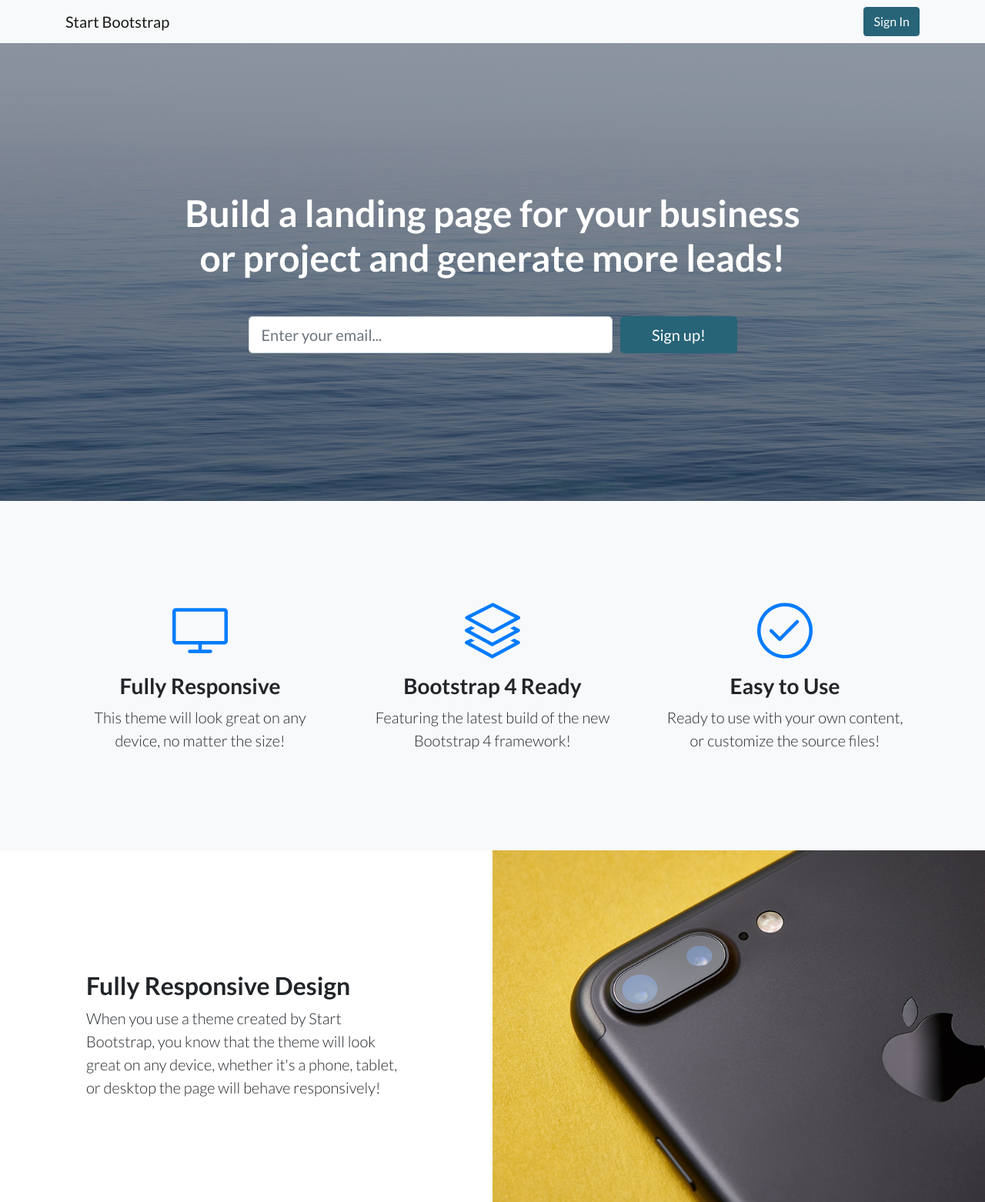
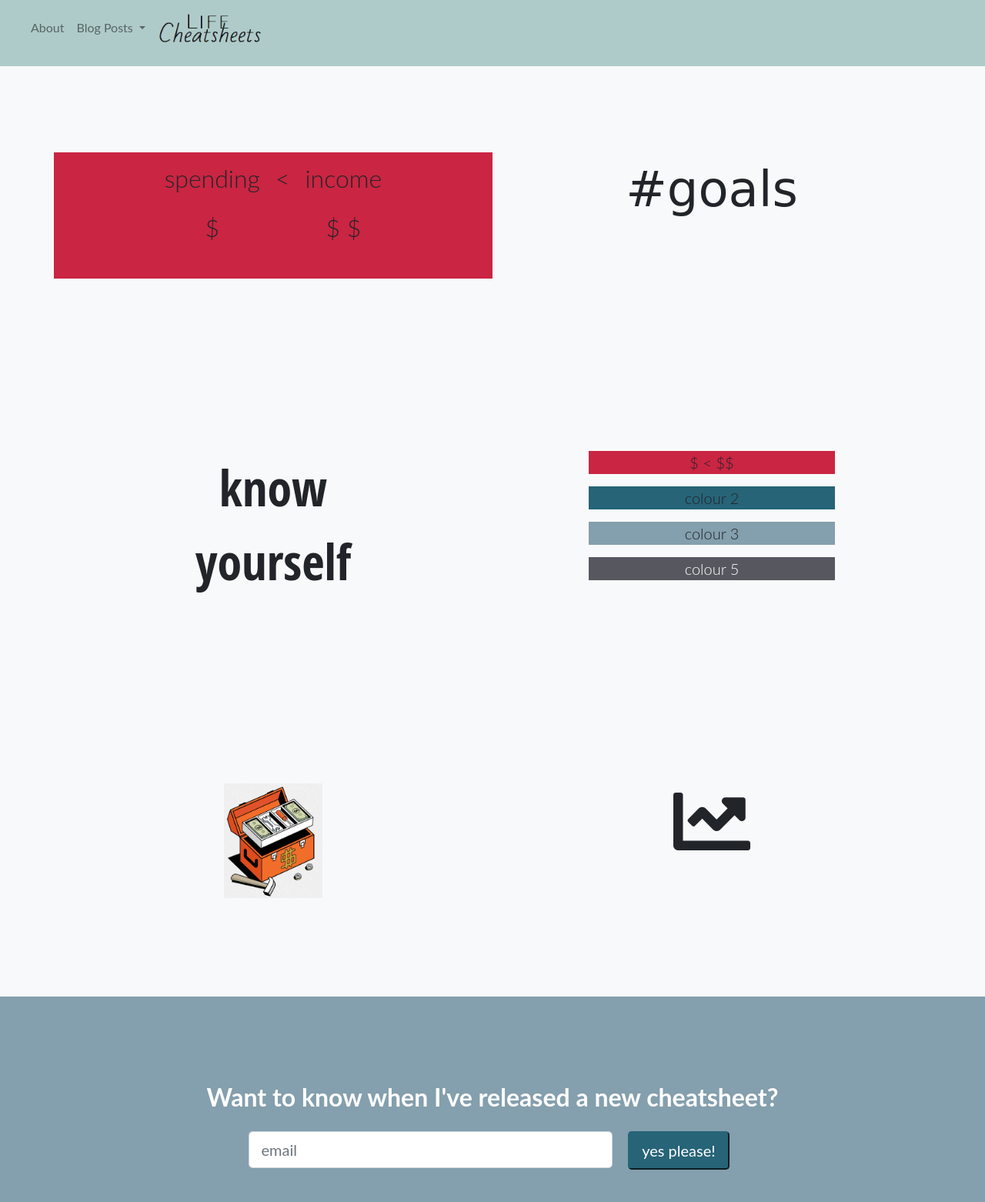
Before and after one commit to amnalepa/amnalepa.github.io, a website: page index.html in a window 1280 px wide. Shown: the top 1562 px of the page at 77% size. Drawn offline with Linux system fonts and the light colour scheme.

Commit message:
changing main page

```diff
--- a/index.html
+++ b/index.html
@@ -2,21 +2,29 @@
 <html lang="en">
 
 <head>
+  <script data-ad-client="ca-pub-6469626425988510" async src="https://pagead2.googlesyndication.com/pagead/js/adsbygoogle.js"></script>
 
   <meta charset="utf-8">
   <meta name="viewport" content="width=device-width, initial-scale=1, shrink-to-fit=no">
   <meta name="description" content="">
   <meta name="author" content="">
 
-  <title>Landing Page - Start Bootstrap Theme</title>
+  <title>financial cheatsheet</title>
 
   <!-- Bootstrap core CSS -->
   <link href="vendor/bootstrap/css/bootstrap.min.css" rel="stylesheet">
 
+  <!-- Google fonts -->
+  <link href="https://fonts.googleapis.com/css?family=Dancing+Script&display=swap" >
+  <!-- <link href="https://fonts.googleapis.com/css?family=Dancing+Script|Open+Sans+Condensed:300&display=swap" rel="stylesheet"> -->
+  <link href="https://fonts.googleapis.com/css?family=Julius+Sans+One&display=swap" rel="stylesheet">
+  <!-- font for logo -->
+  <link href="https://fonts.googleapis.com/css?family=Bad+Script&display=swap" rel="stylesheet">
+
+
   <!-- Custom fonts for this template -->
   <link href="vendor/fontawesome-free/css/all.min.css" rel="stylesheet">
   <link href="vendor/simple-line-icons/css/simple-line-icons.css" rel="stylesheet" type="text/css">
-  <link href="https://fonts.googleapis.com/css?family=Lato:300,400,700,300italic,400italic,700italic" rel="stylesheet" type="text/css">
 
   <!-- Custom styles for this template -->
   <link href="css/landing-page.min.css" rel="stylesheet">
@@ -25,147 +33,168 @@
 
 <body>
 
-  <!-- Navigation -->
-  <nav class="navbar navbar-light bg-light static-top">
-    <div class="container">
-      <a class="navbar-brand" href="#">Start Bootstrap</a>
-      <a class="btn btn-primary" href="#">Sign In</a>
-    </div>
-  </nav>
+  <!--navbar -->
+  <nav class="navbar navbar-light" style="background-color: #AECBC9;">
+  <nav class="navbar navbar-expand-lg">
 
-  <!-- Masthead -->
-  <header class="masthead text-white text-center">
-    <div class="overlay"></div>
-    <div class="container">
-      <div class="row">
-        <div class="col-xl-9 mx-auto">
-          <h1 class="mb-5">Build a landing page for your business or project and generate more leads!</h1>
+  <button class="navbar-toggler" type="button" data-toggle="collapse" data-target="#navbarSupportedContent" aria-controls="navbarSupportedContent" aria-expanded="false" aria-label="Toggle navigation">
+    <span class="navbar-toggler-icon"></span>
+  </button>
+
+  <div class="collapse navbar-collapse" id="navbarSupportedContent">
+    <ul class="navbar-nav mr-auto">
+      <!-- <li class="nav-item active">
+        <a class="nav-link" href="#">Home <span class="sr-only">(current)</span></a>
+      </li> -->
+      <li class="nav-item">
+        <a class="nav-link" href="#">About</a>
+      </li>
+      <li class="nav-item dropdown">
+        <a class="nav-link dropdown-toggle" href="#" id="navbarDropdown" role="button" data-toggle="dropdown" aria-haspopup="true" aria-expanded="false">
+          Blog Posts
+        </a>
+        <div class="dropdown-menu" aria-labelledby="navbarDropdown">
+          <a class="dropdown-item" href="spending-less-than-income.html">Spending < Income</a>
+          <a class="dropdown-item" href="goals.html">Goals</a>
+          <a class="dropdown-item" href="know-yourself">Know Yourself</a>
+          <a class="dropdown-item" href="#">Financial Toolbox</a>
+          <a class="dropdown-item" href="#">A Better Tomorrow</a>
+          <!-- <div class="dropdown-divider"></div>
+          <a class="dropdown-item" href="#">Something else here</a> -->
         </div>
-        <div class="col-md-10 col-lg-8 col-xl-7 mx-auto">
-          <form>
-            <div class="form-row">
-              <div class="col-12 col-md-9 mb-2 mb-md-0">
-                <input type="email" class="form-control form-control-lg" placeholder="Enter your email...">
-              </div>
-              <div class="col-12 col-md-3">
-                <button type="submit" class="btn btn-block btn-lg btn-primary">Sign up!</button>
-              </div>
-            </div>
-          </form>
-        </div>
-      </div>
-    </div>
-  </header>
+      </li>
+      <li class="nav-item">
+        <img src="images/logo.png" href="#" width="80%" height="80%">
+        <!-- <a class="navbar-brand life" href="#">Life <br><span class="cheatsheets">Cheatsheets</span></a> -->
+        <!-- <a class="navbar-brand cheatsheets" href="#">Cheatsheets</a> -->
+      </li>
+
+    </ul>
+  </div>
+</nav>
+</nav>
+
 
   <!-- Icons Grid -->
   <section class="features-icons bg-light text-center">
     <div class="container">
       <div class="row">
-        <div class="col-lg-4">
+        <!-- <a href="spending-less-than-income.html" -->
+        <div class="col-lg-6 colour-red align-self-center">
           <div class="features-icons-item mx-auto mb-5 mb-lg-0 mb-lg-3">
-            <div class="features-icons-icon d-flex">
-              <i class="icon-screen-desktop m-auto text-primary"></i>
+
+
+            <div class="row justify-content-center">
+              <div class="writing-icon">
+                <p class="large-font">spending</p>
+                <p class="large-font">$</p>
+              </div>
+
+              <div class="writing-icon">
+                <p class="large-font"><<p>
+              </div>
+
+              <div class="writing-icon">
+                <p class="large-font">income</p>
+                <p class="large-font">$ $</p>
+              </div>
             </div>
-            <h3>Fully Responsive</h3>
-            <p class="lead mb-0">This theme will look great on any device, no matter the size!</p>
+
           </div>
         </div>
-        <div class="col-lg-4">
+
+
+
+        <div class="col-lg-6">
           <div class="features-icons-item mx-auto mb-5 mb-lg-0 mb-lg-3">
-            <div class="features-icons-icon d-flex">
-              <i class="icon-layers m-auto text-primary"></i>
+
+            <div class="goals">
+              #goals
             </div>
-            <h3>Bootstrap 4 Ready</h3>
-            <p class="lead mb-0">Featuring the latest build of the new Bootstrap 4 framework!</p>
           </div>
         </div>
-        <div class="col-lg-4">
+
+      </div>
+    </div>
+  </section>
+
+
+
+  <section class="features-icons bg-light text-center">
+    <div class="container">
+      <div class="row">
+        <div class="col-lg-6">
+          <div class="features-icons-item mx-auto mb-5 mb-lg-0 mb-lg-3">
+
+
+            <div class="know-yourself">
+              know yourself
+            </div>
+
+          </div>
+        </div>
+        <div class="col-lg-6">
+          <div class="features-icons-item mx-auto mb-5 mb-lg-0 mb-lg-3">
+
+            <div>
+              <p class="colour-red"> $ < $$</p>
+              <p class="colour-dark-blue">colour 2</p>
+              <p class="colour-light-blue">colour 3</p>
+              <p class="colour-grey white-font">colour 5</p>
+
+            </div>
+
+          </div>
+        </div>
+
+      </div>
+    </div>
+  </section>
+
+  <section class="features-icons bg-light text-center">
+    <div class="container">
+      <div class="row">
+        <div class="col-lg-6">
           <div class="features-icons-item mx-auto mb-0 mb-lg-3">
-            <div class="features-icons-icon d-flex">
-              <i class="icon-check m-auto text-primary"></i>
-            </div>
-            <h3>Easy to Use</h3>
-            <p class="lead mb-0">Ready to use with your own content, or customize the source files!</p>
+
+
+            <img src="images/toolbox-financial.png" alt="" width="40%" height="40%">
+            <!-- <img src="images/couch-potato.jpg" alt="" width="20%" height="20%"> -->
+
+          </div>
+        </div>
+
+        <div class="col-lg-6">
+        <div class="features-icons-item mx-auto mb-0 mb-lg-3">
+
+            <!--
+            <img src="images/toolbox-financial.png" alt="" width="20%" height="20%">
+            <img src="images/couch-potato.jpg" alt="" width="20%" height="20%"> -->
+
+            <i class="fas fa-chart-line chart-size"></i>
           </div>
         </div>
       </div>
     </div>
   </section>
 
-  <!-- Image Showcases -->
-  <section class="showcase">
-    <div class="container-fluid p-0">
-      <div class="row no-gutters">
 
-        <div class="col-lg-6 order-lg-2 text-white showcase-img" style="background-image: url('img/bg-showcase-1.jpg');"></div>
-        <div class="col-lg-6 order-lg-1 my-auto showcase-text">
-          <h2>Fully Responsive Design</h2>
-          <p class="lead mb-0">When you use a theme created by Start Bootstrap, you know that the theme will look great on any device, whether it's a phone, tablet, or desktop the page will behave responsively!</p>
-        </div>
-      </div>
-      <div class="row no-gutters">
-        <div class="col-lg-6 text-white showcase-img" style="background-image: url('img/bg-showcase-2.jpg');"></div>
-        <div class="col-lg-6 my-auto showcase-text">
-          <h2>Updated For Bootstrap 4</h2>
-          <p class="lead mb-0">Newly improved, and full of great utility classes, Bootstrap 4 is leading the way in mobile responsive web development! All of the themes on Start Bootstrap are now using Bootstrap 4!</p>
-        </div>
-      </div>
-      <div class="row no-gutters">
-        <div class="col-lg-6 order-lg-2 text-white showcase-img" style="background-image: url('img/bg-showcase-3.jpg');"></div>
-        <div class="col-lg-6 order-lg-1 my-auto showcase-text">
-          <h2>Easy to Use &amp; Customize</h2>
-          <p class="lead mb-0">Landing Page is just HTML and CSS with a splash of SCSS for users who demand some deeper customization options. Out of the box, just add your content and images, and your new landing page will be ready to go!</p>
-        </div>
-      </div>
-    </div>
-  </section>
-
-  <!-- Testimonials -->
-  <section class="testimonials text-center bg-light">
-    <div class="container">
-      <h2 class="mb-5">What people are saying...</h2>
-      <div class="row">
-        <div class="col-lg-4">
-          <div class="testimonial-item mx-auto mb-5 mb-lg-0">
-            <img class="img-fluid rounded-circle mb-3" src="img/testimonials-1.jpg" alt="">
-            <h5>Margaret E.</h5>
-            <p class="font-weight-light mb-0">"This is fantastic! Thanks so much guys!"</p>
-          </div>
-        </div>
-        <div class="col-lg-4">
-          <div class="testimonial-item mx-auto mb-5 mb-lg-0">
-            <img class="img-fluid rounded-circle mb-3" src="img/testimonials-2.jpg" alt="">
-            <h5>Fred S.</h5>
-            <p class="font-weight-light mb-0">"Bootstrap is amazing. I've been using it to create lots of super nice landing pages."</p>
-          </div>
-        </div>
-        <div class="col-lg-4">
-          <div class="testimonial-item mx-auto mb-5 mb-lg-0">
-            <img class="img-fluid rounded-circle mb-3" src="img/testimonials-3.jpg" alt="">
-            <h5>Sarah W.</h5>
-            <p class="font-weight-light mb-0">"Thanks so much for making these free resources available to us!"</p>
-          </div>
-        </div>
-      </div>
-    </div>
-  </section>
 
   <!-- Call to Action -->
   <section class="call-to-action text-white text-center">
-    <div class="overlay"></div>
     <div class="container">
       <div class="row">
         <div class="col-xl-9 mx-auto">
-          <h2 class="mb-4">Ready to get started? Sign up now!</h2>
+          <h2 class="mb-4">Want to know when I've released a new cheatsheet?</h2>
         </div>
         <div class="col-md-10 col-lg-8 col-xl-7 mx-auto">
           <form>
             <div class="form-row">
               <div class="col-12 col-md-9 mb-2 mb-md-0">
-                <input type="email" class="form-control form-control-lg" placeholder="Enter your email...">
+                <input type="email" class="form-control form-control-lg" placeholder="email">
               </div>
               <div class="col-12 col-md-3">
-                <button type="submit" class="btn btn-block btn-lg btn-primary">Sign up!</button>
+                <button type="submit" class="btn-lg btn-primary">yes please!</button>
               </div>
             </div>
           </form>
```
Also changed, not shown: index-original.html (added, +230 -0 lines).
